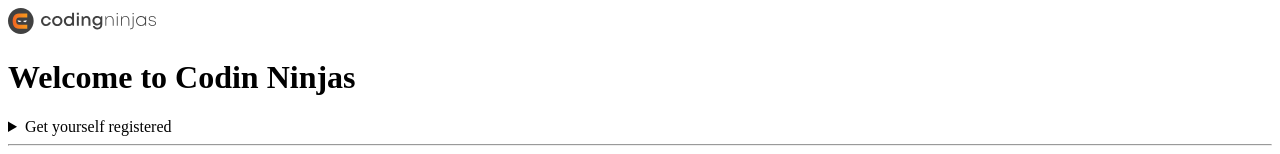
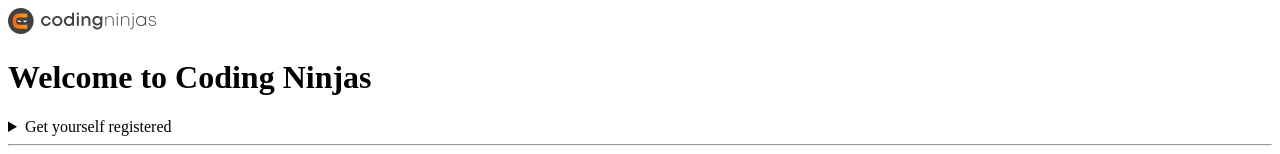
Before and after one commit to jeevannaidu/cnboot, a plain HTML site: page HTML Project/Pages/index.html in a window 1280 px wide. Shown: the top 154 px of the page. Drawn offline with Linux system fonts and the light colour scheme.

Commit message:
Test commit

```diff
--- a/HTML Project/Pages/index.html
+++ b/HTML Project/Pages/index.html
@@ -12,7 +12,7 @@
           ><img src="../Multimedia/new_cn_logo.svg" alt="CN LOGO"
         /></a>
       </div>
-      <h1>Welcome to Codin Ninjas</h1>
+      <h1>Welcome to Coding Ninjas</h1>
       <details>
         <summary>Get yourself registered</summary>
         <ul type="disc">
```
